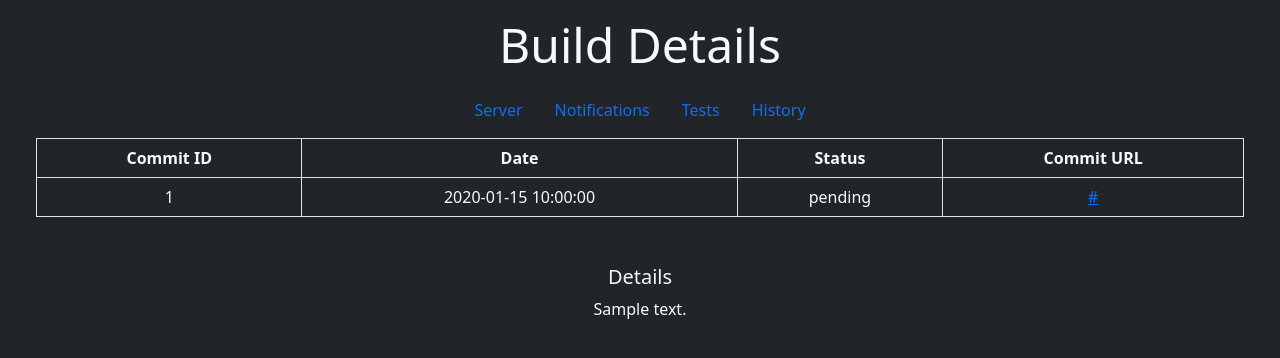
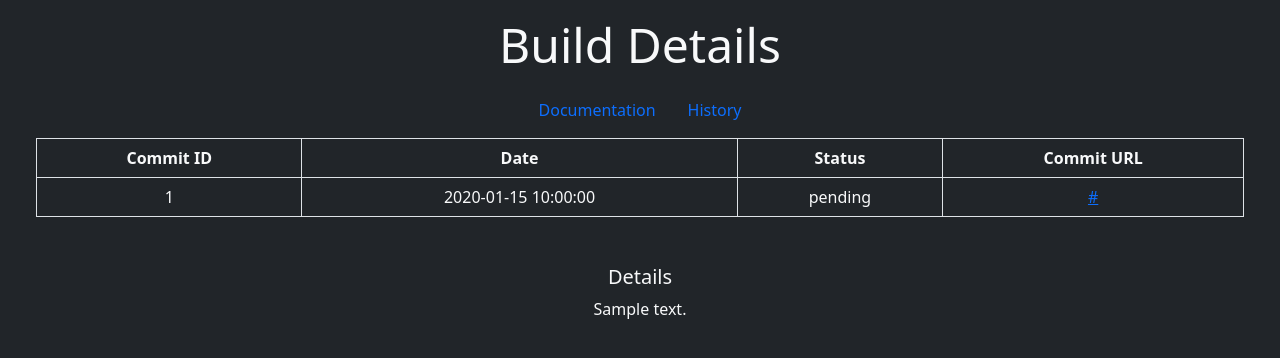
Before and after one commit to linus1996/DD2480-CI, a Flask app: page /builds/1 in a window 1280 px wide. Shown: the top 358 px of the page. Run offline with Flask 2, Linux system fonts and the light colour scheme; a database or web service that is not in the repository returns one stand-in record (values such as "Sample title"); parts of the project's set-up code (start-up, migrations or seed data) failed here and were passed over.

Commit message:
Update build.html
Feature: amending navbar

```diff
--- a/src/templates/build.html
+++ b/src/templates/build.html
@@ -15,14 +15,8 @@
         <nav class="navbar justify-content-center">
             <ul class="nav">
                 <li class="nav-item">
-                  <a class="nav-link" href="/server">Server</a>
-                </li>
-                <li class="nav-item">
-                  <a class="nav-link" href="/notifications">Notifications</a>
-                </li>
-                <li class="nav-item">
-                  <a class="nav-link" href="/tests">Tests</a>
-                </li>
+                    <a class="nav-link" href="/documentation">Documentation</a>
+                  </li>
                 <li class="nav-item">
                     <a class="nav-link" href="/builds">History</a>
                 </li>
```
